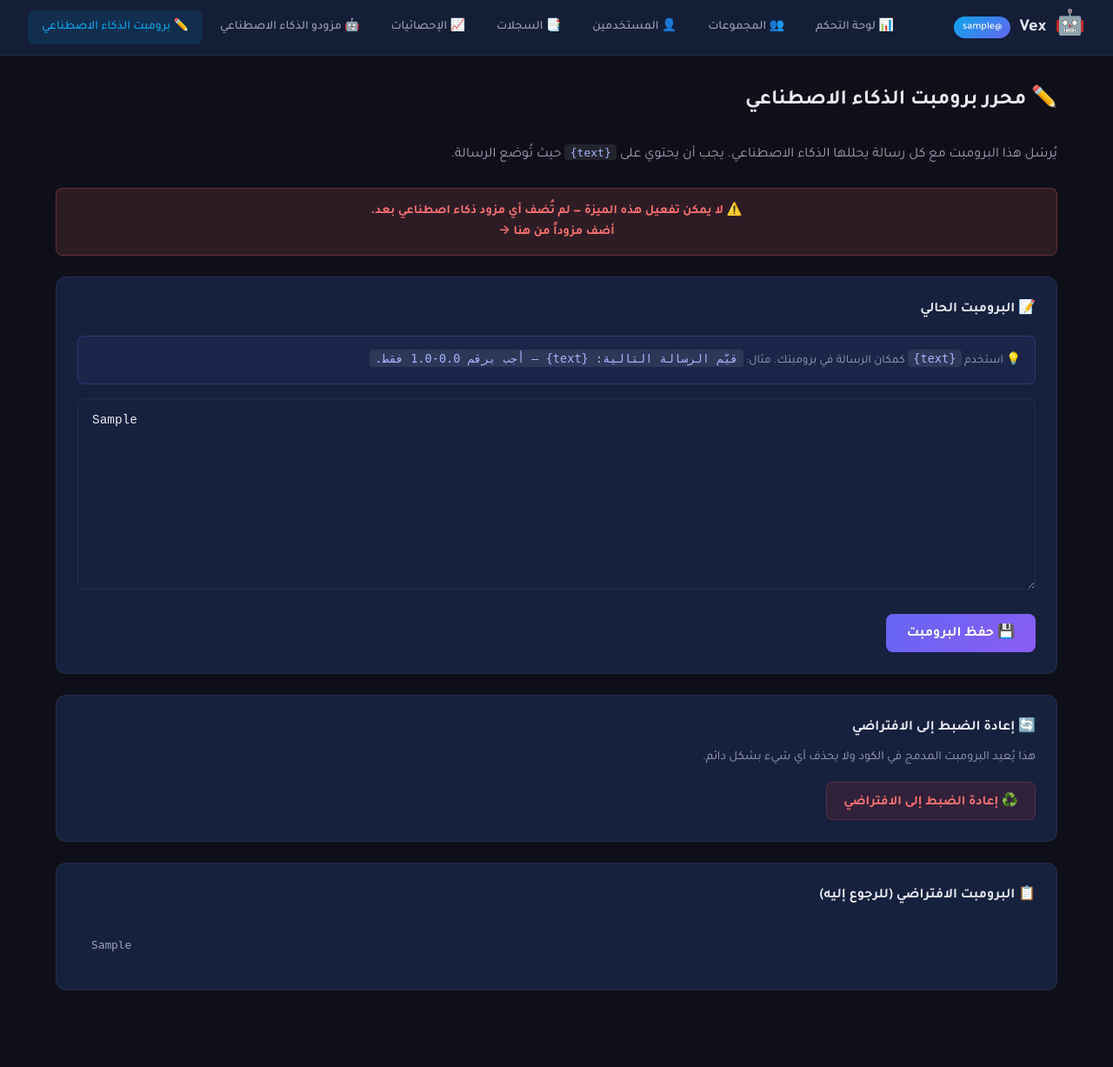
After one commit to twuijri/Vex, a FastAPI app: template web/templates/ai_prompt.html in a window 1280 px wide. The commit adds this page. Shown: the whole page at 87% size. Run offline with FastAPI, Linux system fonts and the light colour scheme; the template is opened without the code that fills it: most values are stand-ins (such as "Sample title", 1, 10 or a date in 2020).

Commit message:
Add custom AI prompt editor: dashboard page, save/reset routes, Telegram settings button

```diff
--- a/db/models.py
+++ b/db/models.py
@@ -27,6 +27,8 @@ class BotConfig(Base):
     bot_username: Mapped[Optional[str]] = mapped_column(String(50), nullable=True)
     log_channel_id: Mapped[Optional[int]] = mapped_column(BigInteger, nullable=True)
     is_setup_complete: Mapped[bool] = mapped_column(Boolean, default=False)
+    # Custom AI prompt — None means use the built-in default
+    ai_prompt_override: Mapped[Optional[str]] = mapped_column(Text, nullable=True)
     created_at: Mapped[datetime] = mapped_column(DateTime, server_default=func.now())
     updated_at: Mapped[datetime] = mapped_column(
         DateTime, server_default=func.now(), onupdate=func.now()
--- a/web/routes/dashboard.py
+++ b/web/routes/dashboard.py
@@ -10,7 +10,7 @@ from fastapi.templating import Jinja2Templates
 import os
 import httpx
 
-from bot.core.config import load_bot_config
+
 from bot.services.user_service import get_user_count, get_blocked_count, list_blocked_users
 from bot.services.group_service import (
     get_group_count, list_managed_groups,
@@ -21,6 +21,9 @@ from bot.services.admin_service import list_admins
 from bot.services.ai_service import get_provider_stats, delete_provider_stat
 from bot.services.ai_provider_service import (
     list_providers, add_provider, delete_provider, toggle_provider, move_provider,
+)
+from bot.core.config import (
+    load_bot_config, get_ai_prompt_override, set_ai_prompt_override,
 )
 
 logger = logging.getLogger("vex.web.dashboard")
@@ -298,3 +301,44 @@ async def group_words_delete(group_id: int, word_id: int):
         url=f"/dashboard/groups/{group_id}/words",
         status_code=303,
     )
+
+
+# ── AI Prompt Editor ──────────────────────────────────────────────────────────
+
+DEFAULT_PROMPT_REFERENCE = (
+    "أنت نظام كشف المحتوى المسيء في مجموعات التيليجرام.\n"
+    "قيّم الرسالة التالية على مقياس من 0.0 إلى 1.0 حيث:\n"
+    "- 0.0 = رسالة طبيعية تماماً\n"
+    "- 1.0 = رسالة مسيئة جداً (شتم، تحرش، محتوى ضار)\n\n"
+    "الرسالة: «{text}»\n\n"
+    "أجب برقم عشري فقط بين 0.0 و 1.0، لا شيء آخر."
+)
+
+
+@router.get("/ai-prompt", response_class=HTMLResponse)
+async def ai_prompt_page(request: Request, msg: str = ""):
+    config = await load_bot_config()
+    if not config or not config.is_setup_complete:
+        return RedirectResponse(url="/setup")
+    providers = await list_providers()
+    current = await get_ai_prompt_override()
+    return templates.TemplateResponse("ai_prompt.html", {
+        "request": request,
+        "bot_username": config.bot_username,
+        "has_providers": bool(providers),
+        "current_prompt": current or DEFAULT_PROMPT_REFERENCE,
+        "default_prompt": DEFAULT_PROMPT_REFERENCE,
+        "msg": msg,
+    })
+
+
+@router.post("/ai-prompt/save")
+async def ai_prompt_save(prompt: str = Form(...)):
+    await set_ai_prompt_override(prompt.strip() or None)
+    return RedirectResponse(url="/dashboard/ai-prompt?msg=تم حفظ البرومبت بنجاح ✅", status_code=303)
+
+
+@router.post("/ai-prompt/reset")
+async def ai_prompt_reset():
+    await set_ai_prompt_override(None)
+    return RedirectResponse(url="/dashboard/ai-prompt?msg=تمت إعادة الضبط إلى الافتراضي ✅", status_code=303)
--- /dev/null
+++ b/web/templates/ai_prompt.html
@@ -0,0 +1,193 @@
+{% extends "base.html" %}
+
+{% block title %}Vex — محرر برومبت الذكاء الاصطناعي{% endblock %}
+
+{% block head %}
+<style>
+    .prompt-card {
+        background: var(--bg-card);
+        border: 1px solid var(--border-color);
+        border-radius: 12px;
+        padding: 1.5rem;
+        margin-bottom: 1.5rem;
+    }
+
+    .prompt-textarea {
+        width: 100%;
+        min-height: 220px;
+        background: var(--bg-hover);
+        border: 1px solid var(--border-color);
+        border-radius: 8px;
+        color: var(--text-primary);
+        font-family: 'Courier New', monospace;
+        font-size: 0.9rem;
+        padding: 1rem;
+        outline: none;
+        resize: vertical;
+        direction: ltr;
+        box-sizing: border-box;
+        transition: border-color 0.2s;
+    }
+
+    .prompt-textarea:focus {
+        border-color: var(--primary-color);
+    }
+
+    .btn-save {
+        background: linear-gradient(135deg, #6366f1, #8b5cf6);
+        color: white;
+        border: none;
+        border-radius: 8px;
+        padding: 0.65rem 1.5rem;
+        font-family: inherit;
+        font-size: 1rem;
+        font-weight: 700;
+        cursor: pointer;
+        transition: opacity 0.2s;
+    }
+
+    .btn-save:hover {
+        opacity: 0.9;
+    }
+
+    .btn-reset {
+        background: #dc262622;
+        color: #f87171;
+        border: 1px solid #f8717133;
+        border-radius: 8px;
+        padding: 0.65rem 1.2rem;
+        font-family: inherit;
+        font-size: 0.95rem;
+        font-weight: 700;
+        cursor: pointer;
+        transition: opacity 0.2s;
+    }
+
+    .btn-reset:hover {
+        opacity: 0.8;
+    }
+
+    .hint-box {
+        background: #6366f111;
+        border: 1px solid #6366f144;
+        border-radius: 8px;
+        padding: 0.85rem 1rem;
+        font-size: 0.85rem;
+        color: var(--text-secondary);
+        margin-bottom: 1rem;
+        direction: rtl;
+    }
+
+    .hint-box code {
+        background: #ffffff15;
+        padding: 0.1rem 0.4rem;
+        border-radius: 4px;
+        font-family: monospace;
+        color: #a5b4fc;
+    }
+
+    .disabled-note {
+        background: #f8717122;
+        border: 1px solid #f8717144;
+        border-radius: 8px;
+        padding: 0.85rem 1rem;
+        font-size: 0.9rem;
+        color: #f87171;
+        margin-bottom: 1.5rem;
+        text-align: center;
+        font-weight: 600;
+    }
+
+    .flash {
+        padding: 0.75rem 1rem;
+        border-radius: 8px;
+        margin-bottom: 1rem;
+        font-weight: 600;
+    }
+
+    .flash-ok {
+        background: #16a34a22;
+        color: #4ade80;
+    }
+</style>
+{% endblock %}
+
+{% block nav %}
+<nav class="navbar">
+    <div class="nav-brand">
+        <span class="nav-logo">🤖</span>
+        <span class="nav-title">Vex</span>
+        <span class="nav-badge">@{{ bot_username }}</span>
+    </div>
+    <div class="nav-links">
+        <a href="/dashboard/" class="nav-link">📊 لوحة التحكم</a>
+        <a href="/dashboard/groups" class="nav-link">👥 المجموعات</a>
+        <a href="/dashboard/users" class="nav-link">👤 المستخدمين</a>
+        <a href="/dashboard/logs" class="nav-link">📑 السجلات</a>
+        <a href="/dashboard/ai-stats" class="nav-link">📈 الإحصائيات</a>
+        <a href="/dashboard/ai-providers" class="nav-link">🤖 مزودو الذكاء الاصطناعي</a>
+        <a href="/dashboard/ai-prompt" class="nav-link active">✏️ برومبت الذكاء الاصطناعي</a>
+    </div>
+</nav>
+{% endblock %}
+
+{% block content %}
+<div class="dashboard">
+    <h1 class="page-title">✏️ محرر برومبت الذكاء الاصطناعي</h1>
+    <p style="color:var(--text-secondary);margin-bottom:1.5rem;">
+        يُرسَل هذا البرومبت مع كل رسالة يحللها الذكاء الاصطناعي. يجب أن يحتوي على <code
+            style="background:#ffffff15;padding:0.1rem 0.4rem;border-radius:4px;color:#a5b4fc;">{text}</code> حيث تُوضع
+        الرسالة.
+    </p>
+
+    {% if not has_providers %}
+    <div class="disabled-note">
+        ⚠️ لا يمكن تفعيل هذه الميزة — لم تُضف أي مزود ذكاء اصطناعي بعد.
+        <br><a href="/dashboard/ai-providers" style="color:#f87171;">أضف مزوداً من هنا →</a>
+    </div>
+    {% endif %}
+
+    {% if msg %}
+    <div class="flash flash-ok">{{ msg }}</div>
+    {% endif %}
+
+    <!-- Current prompt editor -->
+    <div class="prompt-card">
+        <h2 style="margin:0 0 1rem;font-size:1rem;">📝 البرومبت الحالي</h2>
+
+        <div class="hint-box">
+            💡 استخدم <code>{text}</code> كمكان الرسالة في برومبتك.
+            مثال: <code>قيّم الرسالة التالية: {text} — أجب برقم 0.0-1.0 فقط.</code>
+        </div>
+
+        <form method="post" action="/dashboard/ai-prompt/save">
+            <textarea class="prompt-textarea" name="prompt" {% if not has_providers %}disabled{% endif
+                %}>{{ current_prompt }}</textarea>
+            <div style="display:flex;gap:1rem;margin-top:1rem;">
+                <button type="submit" class="btn-save" {% if not has_providers %}disabled{% endif %}>💾 حفظ
+                    البرومبت</button>
+            </div>
+        </form>
+    </div>
+
+    <!-- Reset to default -->
+    <div class="prompt-card">
+        <h2 style="margin:0 0 0.5rem;font-size:1rem;">🔄 إعادة الضبط إلى الافتراضي</h2>
+        <p style="color:var(--text-secondary);font-size:0.9rem;margin:0 0 1rem;">
+            هذا يُعيد البرومبت المدمج في الكود ولا يحذف أي شيء بشكل دائم.
+        </p>
+        <form method="post" action="/dashboard/ai-prompt/reset"
+            onsubmit="return confirm('إعادة ضبط البرومبت إلى الافتراضي؟')">
+            <button type="submit" class="btn-reset" {% if not has_providers %}disabled{% endif %}>♻️ إعادة الضبط إلى
+                الافتراضي</button>
+        </form>
+    </div>
+
+    <!-- Default prompt reference -->
+    <div class="prompt-card">
+        <h2 style="margin:0 0 1rem;font-size:1rem;">📋 البرومبت الافتراضي (للرجوع إليه)</h2>
+        <pre
+            style="background:var(--bg-hover);border-radius:8px;padding:1rem;font-size:0.8rem;direction:ltr;overflow-x:auto;color:var(--text-secondary);margin:0;">{{ default_prompt }}</pre>
+    </div>
+</div>
+{% endblock %}
--- a/web/templates/group_words.html
+++ b/web/templates/group_words.html
@@ -130,6 +130,7 @@
         <a href="/dashboard/logs" class="nav-link">📑 السجلات</a>
         <a href="/dashboard/ai-stats" class="nav-link">📈 الإحصائيات</a>
         <a href="/dashboard/ai-providers" class="nav-link">🤖 مزودو الذكاء الاصطناعي</a>
+        <a href="/dashboard/ai-prompt" class="nav-link">✏️ برومبت الذكاء الاصطناعي</a>
     </div>
 </nav>
 {% endblock %}
```
Also changed, not shown: bot/core/config.py (+17 -0 lines), bot/handlers/admin/settings.py (+47 -2 lines), bot/services/ai_service.py (+9 -4 lines).
